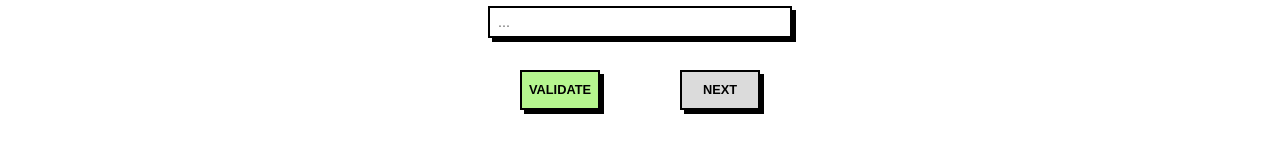
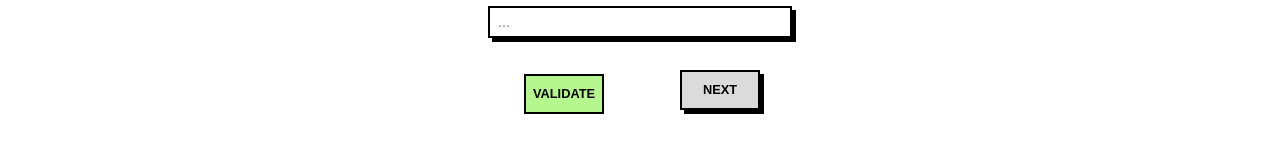
Before and after one commit to Mangow44/Alphagana, a Vue app: page / in a window 1280 px wide. In both pictures the pointer is over the button "VALIDATE". Shown: the part 386-550 px from the top of the page. Built offline with nearby package versions, Linux system fonts and the light colour scheme.

Commit message:
:art: refactor(components): add hover effect

```diff
--- a/src/components/assets/CustomButton.vue
+++ b/src/components/assets/CustomButton.vue
@@ -18,6 +18,8 @@ button {
 
   cursor: pointer;
 
+  transition: 0.25s ease-in-out;
+
   text-transform: uppercase;
   font-size: 0.8rem;
   font-weight: bold;
@@ -25,4 +27,9 @@ button {
   border: solid 2px var(--c-black);
   box-shadow: var(--c-black) 4px 4px;
 }
+
+button:hover {
+  transform: translate3d(4px, 4px, 0);
+  box-shadow: none;
+}
 </style>
--- a/src/components/assets/Icon.vue
+++ b/src/components/assets/Icon.vue
@@ -7,7 +7,7 @@ defineProps<{
 
 <template>
   <button class="icon-btn">
-    <img class="icon-img" :src="src" :alt="alt" />
+    <img :src="src" :alt="alt" class="icon-img" />
   </button>
 </template>
 
@@ -20,9 +20,16 @@ defineProps<{
 
   cursor: pointer;
 
+  transition: 0.25s ease-in-out;
+
   background-color: var(--c-white);
   border: solid 2px var(--c-black);
   box-shadow: var(--c-black) 4px 4px;
+}
+
+.icon-btn:hover {
+  transform: translate3d(4px, 4px, 0);
+  box-shadow: none;
 }
 
 .icon-img {
--- a/src/components/assets/Modal.vue
+++ b/src/components/assets/Modal.vue
@@ -17,10 +17,10 @@ const emit = defineEmits<{
     <div class="header">
       <p>{{ header }}</p>
       <icon
+        :src="'/icons/x.svg'"
+        :alt="'Close modal'"
         @click="emit('closeModal')"
         class="close-icon"
-        :src="'/icons/x.svg'"
-        :alt="'Close modal'"
         data-testid="btn-close"
       />
     </div>
--- a/src/components/game/GameBlock.vue
+++ b/src/components/game/GameBlock.vue
@@ -129,10 +129,12 @@ function resetUserInput(): void {
 
   margin: 2rem 0;
 }
+
 .actions .validate,
 .actions .next {
   width: 5rem;
 }
+
 .actions .validate {
   background-color: var(--c-green);
 }
--- a/src/components/header/options/GameOptions.vue
+++ b/src/components/header/options/GameOptions.vue
@@ -11,9 +11,9 @@ const isOptionsPaneDisplayed = ref<boolean>(false)
 
 <template>
   <icon
-    @click="isOptionsPaneDisplayed = !isOptionsPaneDisplayed"
     :src="'/icons/gear.svg'"
     :alt="'Options'"
+    @click="isOptionsPaneDisplayed = !isOptionsPaneDisplayed"
     class="btn-options"
     data-testid="btn-options"
   />
```
